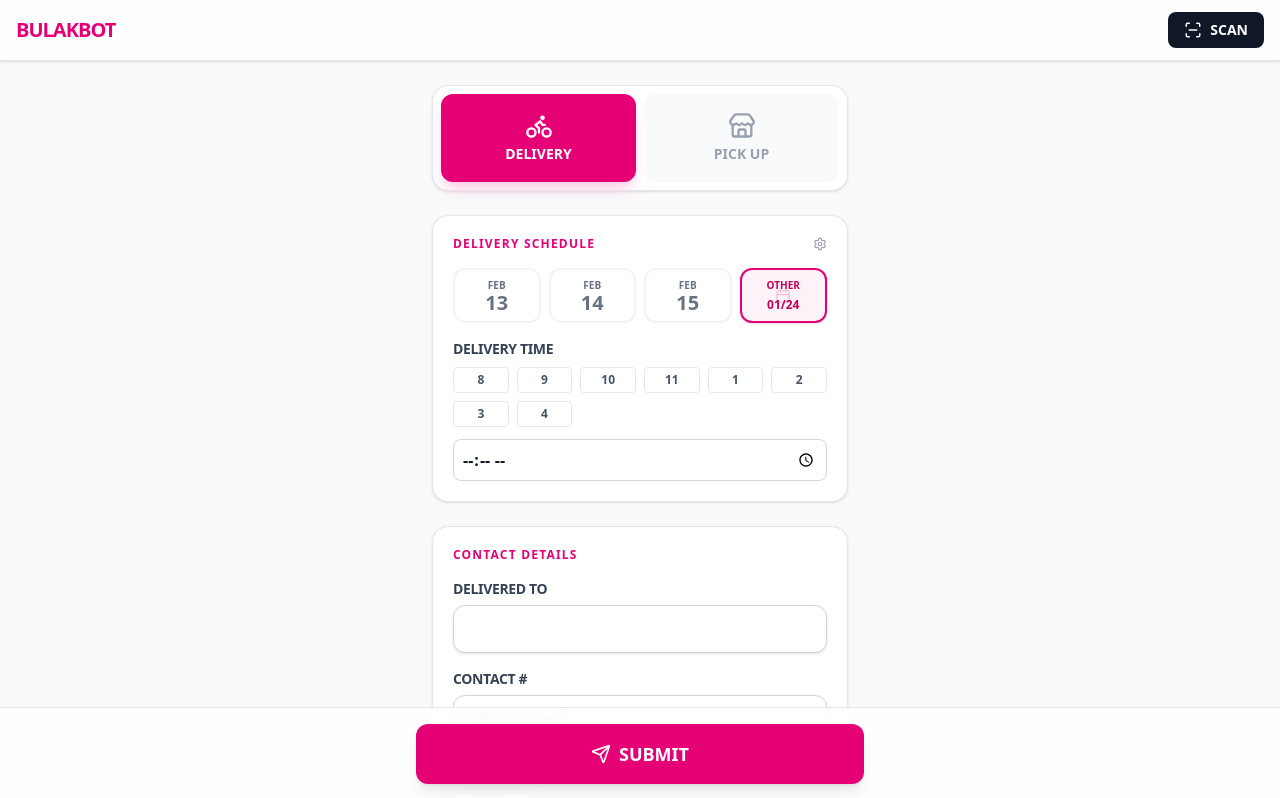
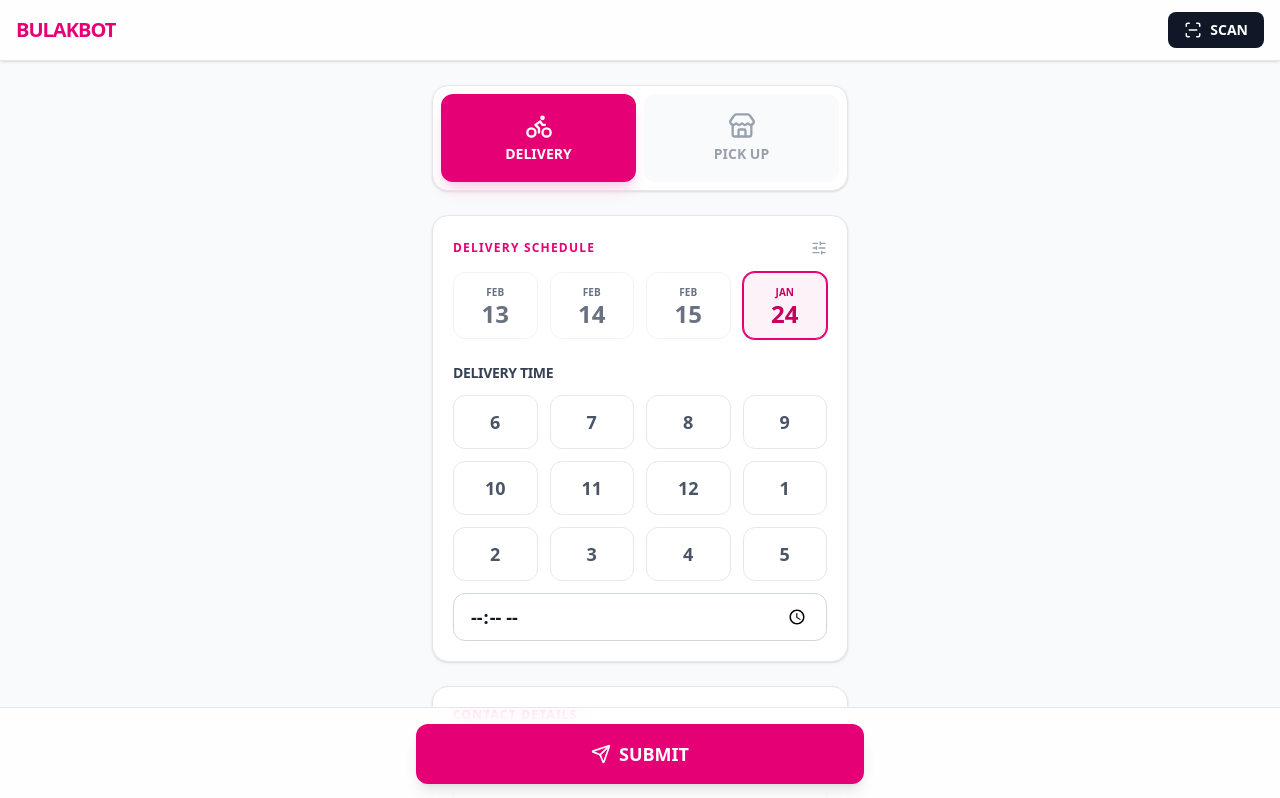
Before and after one commit to 2xe2ipii/bulakbot, a React (Vite) app: page / in a window 1280 px wide. Shown: the top 798 px of the page. Built offline with nearby package versions, Linux system fonts and the light colour scheme.

Commit message:
change date selector ui

```diff
--- a/src/components/DateSelector.tsx
+++ b/src/components/DateSelector.tsx
@@ -1,22 +1,144 @@
 import { useState, useEffect } from 'react';
 import { useFormContext } from 'react-hook-form';
-import { Settings, Calendar } from 'lucide-react';
+import { SlidersHorizontal, Calendar as CalendarIcon, ChevronLeft, ChevronRight } from 'lucide-react';
 import { cn } from '../lib/utils';
-import { format, isSameDay, isValid } from 'date-fns';
+import {
+  format, isSameDay, isValid,
+  startOfMonth, startOfWeek, addDays,
+  addMonths, subMonths, isSameMonth, isToday
+} from 'date-fns';
 
-// Default presets (Feb 13-15, 2026) - Fixed to Local Time (No 'Z')
+// --- CUSTOM CALENDAR COMPONENT (Fixed 6-Row Grid) ---
+function CustomCalendarModal({
+  isOpen,
+  onClose,
+  onSelect,
+  selectedDate,
+  title = "Select Date"
+}: {
+  isOpen: boolean;
+  onClose: () => void;
+  onSelect: (d: Date) => void;
+  selectedDate?: Date | null;
+  title?: string;
+}) {
+  const [currentMonth, setCurrentMonth] = useState(selectedDate || new Date());
+
+  if (!isOpen) return null;
+
+  // CONSTANT 6-ROW GRID LOGIC
+  // We always start from the beginning of the week of the 1st of the month
+  const monthStart = startOfMonth(currentMonth);
+  const startDate = startOfWeek(monthStart);
+
+  // We generate exactly 42 days (6 weeks * 7 days) to keep height stable
+  const calendarDays = Array.from({ length: 42 }, (_, i) => addDays(startDate, i));
+  const weekDays = ['Su', 'Mo', 'Tu', 'We', 'Th', 'Fr', 'Sa'];
+
+  return (
+    <div className="fixed inset-0 z-50 bg-black/60 backdrop-blur-sm flex items-center justify-center p-4 animate-in fade-in duration-200">
+      <div className="bg-white w-full max-w-sm rounded-3xl shadow-2xl overflow-hidden animate-in zoom-in-95 duration-200 ring-1 ring-black/5">
+
+        {/* Header */}
+        <div className="bg-white p-5 border-b border-gray-100 flex justify-between items-center">
+          <div>
+            <h3 className="font-black text-xl text-gray-900 tracking-tight">{title}</h3>
+            <p className="text-xs font-bold text-gray-400 uppercase tracking-widest mt-1">
+              {format(currentMonth, 'MMMM yyyy')}
+            </p>
+          </div>
+          <div className="flex gap-1">
+             <button
+                onClick={() => setCurrentMonth(subMonths(currentMonth, 1))}
+                className="p-2 bg-gray-50 hover:bg-gray-100 rounded-xl text-gray-600 transition-colors"
+              >
+                <ChevronLeft size={20} />
+              </button>
+              <button
+                onClick={() => setCurrentMonth(addMonths(currentMonth, 1))}
+                className="p-2 bg-gray-50 hover:bg-gray-100 rounded-xl text-gray-600 transition-colors"
+              >
+                <ChevronRight size={20} />
+              </button>
+          </div>
+        </div>
+
+        {/* Calendar Body */}
+        <div className="p-5">
+          {/* Days Header */}
+          <div className="grid grid-cols-7 mb-3">
+            {weekDays.map(d => (
+              <div key={d} className="text-center text-[10px] font-black text-gray-400 uppercase tracking-wider">
+                {d}
+              </div>
+            ))}
+          </div>
+
+          {/* Days Grid */}
+          <div className="grid grid-cols-7 gap-2">
+            {calendarDays.map((day, idx) => {
+              const isSelected = selectedDate && isSameDay(day, selectedDate);
+              const isCurrentMonth = isSameMonth(day, currentMonth);
+              const isDayToday = isToday(day);
+
+              return (
+                <button
+                  key={idx}
+                  onClick={() => { onSelect(day); onClose(); }}
+                  className={cn(
+                    "h-10 rounded-xl text-sm font-bold flex items-center justify-center transition-all relative",
+                    !isCurrentMonth && "text-gray-300",
+                    isCurrentMonth && !isSelected && "text-gray-700 hover:bg-gray-50 hover:text-pink-600",
+                    isCurrentMonth && isDayToday && !isSelected && "text-pink-600 bg-pink-50 ring-1 ring-pink-100",
+                    isSelected && "bg-pink-600 text-white shadow-lg shadow-pink-200 scale-105 z-10"
+                  )}
+                >
+                  {format(day, 'd')}
+                  {isDayToday && !isSelected && (
+                    <span className="absolute bottom-1 w-1 h-1 bg-pink-400 rounded-full" />
+                  )}
+                </button>
+              );
+            })}
+          </div>
+        </div>
+
+        {/* Footer */}
+        <div className="p-3 bg-gray-50 border-t border-gray-100">
+          <button
+            onClick={onClose}
+            className="w-full py-3 rounded-xl text-xs font-black text-gray-500 hover:bg-gray-200 hover:text-gray-800 transition-colors uppercase tracking-widest"
+          >
+            Cancel
+          </button>
+        </div>
+      </div>
+    </div>
+  );
+}
+
+// --- MAIN COMPONENT ---
+
+// Default presets (Feb 13-15, 2026)
 const DEFAULT_PRESETS = [
   '2026-02-13T00:00:00',
   '2026-02-14T00:00:00',
   '2026-02-15T00:00:00'
 ];
 
+const HOURS = [6, 7, 8, 9, 10, 11, 12, 13, 14, 15, 16, 17];
+
+type CalendarMode =
+  | { type: 'SELECT_TARGET' }
+  | { type: 'EDIT_PRESET'; index: number }
+  | null;
+
 export function DateSelector({ isPickUp }: { isPickUp: boolean }) {
-  const { setValue, watch } = useFormContext();
+  const { setValue, watch, register } = useFormContext();
   const targetDate = watch('targetDate');
   const deliveryTime = watch('deliveryTime');
 
-  // Load presets from LocalStorage or use default
+  // Load presets
   const [presets, setPresets] = useState<string[]>(() => {
     try {
       const saved = localStorage.getItem('jb_date_presets');
@@ -27,26 +149,32 @@ export function DateSelector({ isPickUp }: { isPickUp: boolean }) {
   });
 
   const [isEditing, setIsEditing] = useState(false);
+  const [calendarMode, setCalendarMode] = useState<CalendarMode>(null);
 
   useEffect(() => {
     localStorage.setItem('jb_date_presets', JSON.stringify(presets));
   }, [presets]);
 
   const handlePresetClick = (isoString: string) => {
-    // Create date from string to ensure local time midnight
     setValue('targetDate', new Date(isoString), { shouldDirty: true });
   };
 
-  const handlePresetChange = (index: number, val: string) => {
+  const handleCalendarSelect = (date: Date) => {
+    if (calendarMode?.type === 'SELECT_TARGET') {
+        setValue('targetDate', date, { shouldDirty: true });
+    }
+    else if (calendarMode?.type === 'EDIT_PRESET') {
         const newPresets = [...presets];
-    if (val) {
-        // val is YYYY-MM-DD
-        newPresets[index] = `${val}T00:00:00`;
+        // Save as ISO string at midnight local
+        const year = date.getFullYear();
+        const month = String(date.getMonth() + 1).padStart(2, '0');
+        const day = String(date.getDate()).padStart(2, '0');
+        newPresets[calendarMode.index] = `${year}-${month}-${day}T00:00:00`;
         setPresets(newPresets);
     }
+    setCalendarMode(null);
   };
 
-  // Safe check for custom date
   const isCustomDate = targetDate && isValid(new Date(targetDate)) && !presets.some(p => isSameDay(new Date(p), new Date(targetDate)));
 
   const setQuickTime = (h: number) => {
@@ -54,106 +182,139 @@ export function DateSelector({ isPickUp }: { isPickUp: boolean }) {
   };
 
   return (
-    <div className="bg-white p-5 rounded-2xl shadow-sm border border-gray-200 space-y-4">
-      <div className="flex justify-between items-center">
-        <h2 className="text-xs font-black uppercase tracking-widest text-pink-600">
-          {isPickUp ? "Pick Up Schedule" : "Delivery Schedule"}
+    <>
+      <CustomCalendarModal
+        isOpen={!!calendarMode}
+        onClose={() => setCalendarMode(null)}
+        selectedDate={
+            calendarMode?.type === 'SELECT_TARGET'
+                ? (targetDate ? new Date(targetDate) : new Date())
+                : (calendarMode?.type === 'EDIT_PRESET' ? new Date(presets[calendarMode.index]) : new Date())
+        }
+        onSelect={handleCalendarSelect}
+        title={calendarMode?.type === 'EDIT_PRESET' ? "Change Preset Date" : "Select Date"}
+      />
+
+      <div className="bg-white p-5 rounded-2xl shadow-sm border border-gray-200 space-y-6">
+
+        {/* --- DATE SCHEDULE SECTION --- */}
+        <div className="space-y-3">
+          <div className="flex justify-between items-center h-6">
+            <h2 className={cn("text-xs font-black uppercase tracking-widest transition-colors", isEditing ? "text-orange-500" : "text-pink-600")}>
+              {isEditing ? "Editing Presets..." : (isPickUp ? "Pick Up Schedule" : "Delivery Schedule")}
             </h2>
             <button
               type="button"
               onClick={() => setIsEditing(!isEditing)}
-          className="text-gray-400 hover:text-gray-600 transition-colors"
+              className={cn("transition-colors active:scale-95", isEditing ? "text-orange-500 bg-orange-50 p-1.5 rounded-lg" : "text-gray-400 hover:text-pink-600")}
+              title="Configure Presets"
             >
-          <Settings size={14} />
+              <SlidersHorizontal size={16} />
             </button>
           </div>
 
-      {/* DATE BUTTONS */}
-      <div className="grid grid-cols-4 gap-2">
+          <div className={cn("grid gap-3 transition-all", isEditing ? "grid-cols-3" : "grid-cols-4")}>
             {presets.map((iso, idx) => {
               const dateObj = new Date(iso);
               if (!isValid(dateObj)) return null;
 
-          const isSelected = targetDate && isValid(new Date(targetDate)) && isSameDay(dateObj, new Date(targetDate));
+              const isSelected = !isEditing && targetDate && isValid(new Date(targetDate)) && isSameDay(dateObj, new Date(targetDate));
 
-          return isEditing ? (
-            <input
+              return (
+                <button
                   key={idx}
-              type="date"
-              className="border rounded p-1 text-xs w-full"
-              value={format(dateObj, 'yyyy-MM-dd')}
-              onChange={(e) => handlePresetChange(idx, e.target.value)}
-            />
-          ) : (
-            <button
-              key={iso}
                   type="button"
-              onClick={() => handlePresetClick(iso)}
+                  onClick={() => {
+                      if (isEditing) {
+                          setCalendarMode({ type: 'EDIT_PRESET', index: idx });
+                      } else {
+                          handlePresetClick(iso);
+                      }
+                  }}
                   className={cn(
-                "flex flex-col items-center justify-center py-2 rounded-xl border-2 transition-all active:scale-95",
-                isSelected
-                  ? "border-pink-600 bg-pink-50 text-pink-700 shadow-sm"
-                  : "border-gray-100 bg-white text-gray-500 hover:border-pink-200"
+                    "flex flex-col items-center justify-center py-3 rounded-xl border transition-all active:scale-95 relative overflow-hidden",
+                    isEditing
+                        ? "border-orange-200 bg-orange-50/50 text-orange-700 hover:border-orange-300" // Edit Mode
+                        : isSelected
+                            ? "border-pink-600 bg-pink-50 text-pink-700 shadow-sm ring-1 ring-pink-600" // Selected
+                            : "border-gray-100 bg-white text-gray-500 hover:border-pink-200 hover:bg-gray-50" // Default
                   )}
                 >
-              <span className="text-[10px] font-bold uppercase">{format(dateObj, 'MMM')}</span>
-              <span className="text-xl font-black leading-none">{format(dateObj, 'd')}</span>
+                    <span className="text-[10px] font-bold uppercase mb-0.5">{format(dateObj, 'MMM')}</span>
+                    <span className="text-2xl font-black leading-none">{format(dateObj, 'd')}</span>
+
+                    {/* Small edit indicator dot */}
+                    {isEditing && (
+                        <div className="absolute top-2 right-2 w-1.5 h-1.5 bg-orange-300 rounded-full" />
+                    )}
                 </button>
               );
             })}
 
-        {/* CUSTOM DATE BUTTON */}
-        <div className={cn(
-            "relative flex flex-col items-center justify-center rounded-xl border-2 transition-all",
+            {/* 4th Box: CUSTOM DATE BUTTON (Hidden during Editing) */}
+            {!isEditing && (
+                <button
+                   type="button"
+                   onClick={() => setCalendarMode({ type: 'SELECT_TARGET' })}
+                   className={cn(
+                    "relative flex flex-col items-center justify-center rounded-xl border transition-all cursor-pointer active:scale-95",
                      isCustomDate
-              ? "border-pink-600 bg-pink-50 text-pink-700 shadow-sm"
-              : "border-gray-100 bg-white text-gray-500 hover:border-pink-200"
-        )}>
-           <span className="text-[10px] font-bold uppercase mb-1">OTHER</span>
-           <Calendar size={16} className={cn("absolute", isCustomDate ? "opacity-20" : "text-gray-400")} />
-           <input
-              type="date"
-              className="absolute inset-0 w-full h-full opacity-0 cursor-pointer"
-              onChange={(e) => {
-                if(e.target.valueAsDate) {
-                  setValue('targetDate', e.target.valueAsDate, { shouldDirty: true });
-                }
-              }}
-           />
-           {isCustomDate && targetDate && (
-             <span className="text-xs font-bold z-10">{format(new Date(targetDate), 'MM/dd')}</span>
+                      ? "border-pink-600 bg-pink-50 text-pink-700 shadow-sm ring-1 ring-pink-600"
+                      : "border-gray-100 bg-white text-gray-500 hover:border-pink-300 hover:bg-gray-50"
+                   )}
+                >
+                   {!isCustomDate && <span className="text-[10px] font-bold uppercase mb-1">OTHER</span>}
+
+                   {isCustomDate && targetDate ? (
+                     <>
+                       <span className="text-[10px] font-bold uppercase mb-0.5">{format(new Date(targetDate), 'MMM')}</span>
+                       <span className="text-2xl font-black leading-none">{format(new Date(targetDate), 'd')}</span>
+                     </>
+                   ) : (
+                     <CalendarIcon size={20} className="text-gray-300" />
+                   )}
+                </button>
             )}
           </div>
         </div>
 
-      {/* TIME SELECTION */}
-      <div>
-        <label className="text-sm font-bold text-gray-700 uppercase tracking-tight mb-2 block">
+        {/* --- TIME SELECTION SECTION --- */}
+        <div className="space-y-3">
+          <label className="text-sm font-bold text-gray-700 uppercase tracking-tight block">
               {isPickUp ? "Pick Up Time" : "Delivery Time"}
           </label>
-        <div className="grid grid-cols-6 gap-2 mb-3">
-        {[8, 9, 10, 11, 13, 14, 15, 16].map(h => (
+
+          <div className="grid grid-cols-4 gap-3">
+            {HOURS.map(h => {
+               const timeString = `${h.toString().padStart(2, '0')}:00`;
+               const isSelected = deliveryTime === timeString;
+               const displayHour = h > 12 ? h - 12 : h;
+
+               return (
                 <button
                     key={h}
                     type="button"
                     onClick={() => setQuickTime(h)}
                     className={cn(
-                "py-1 rounded text-xs font-bold border transition-colors",
-                deliveryTime === `${h.toString().padStart(2, '0')}:00`
-                    ? "bg-gray-800 text-white border-gray-800"
-                    : "bg-white text-gray-600 border-gray-200"
+                    "py-3 rounded-xl text-lg font-bold border transition-all active:scale-95",
+                    isSelected
+                        ? "bg-white text-pink-600 border-pink-600 shadow-sm ring-1 ring-pink-600"
+                        : "bg-white text-gray-600 border-gray-200 hover:border-pink-300 hover:text-pink-500"
                     )}
                 >
-                {h > 12 ? h - 12 : h}
+                    {displayHour}
                 </button>
-        ))}
+               );
+            })}
           </div>
+
           <input
               type="time"
-            {...useFormContext().register('deliveryTime')}
-            className="w-full p-2 border border-gray-300 rounded-lg text-center font-bold"
+              {...register('deliveryTime')}
+              className="w-full h-12 px-4 border border-gray-300 rounded-xl text-center font-bold text-lg focus:outline-none focus:ring-2 focus:ring-pink-500 focus:border-transparent"
           />
         </div>
       </div>
+    </>
   );
 }
```
Lines whose indentation alone changed are shown as unchanged.
